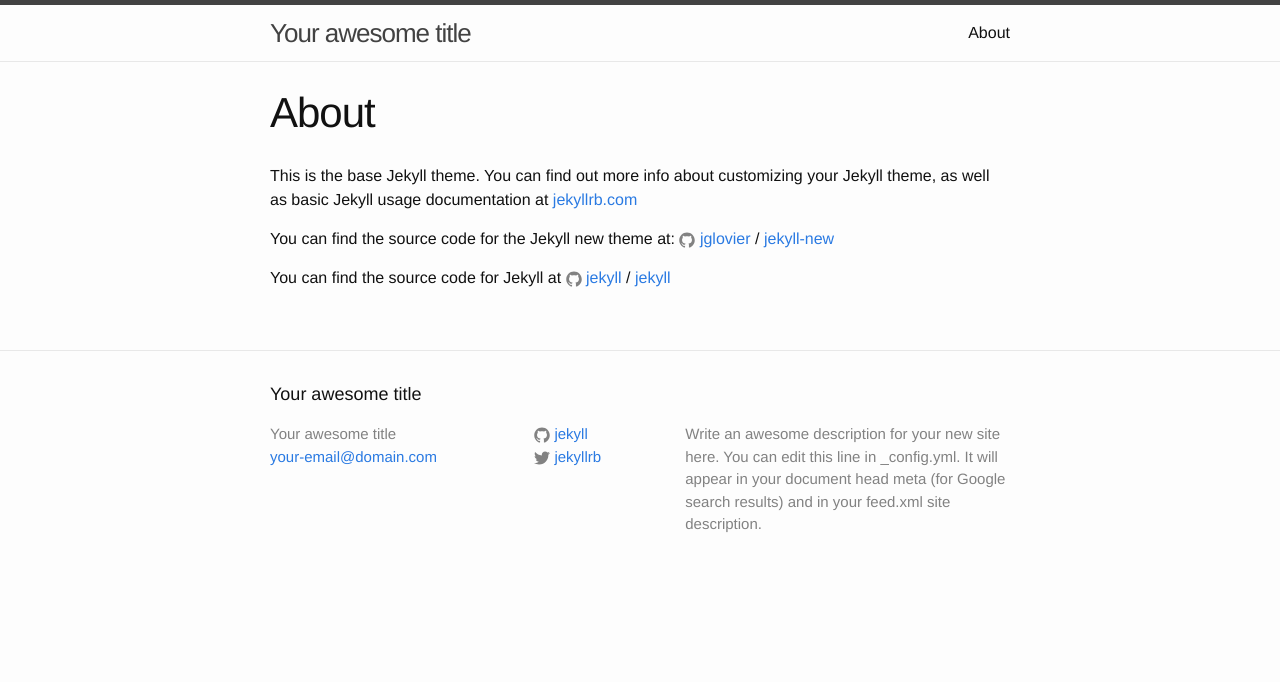
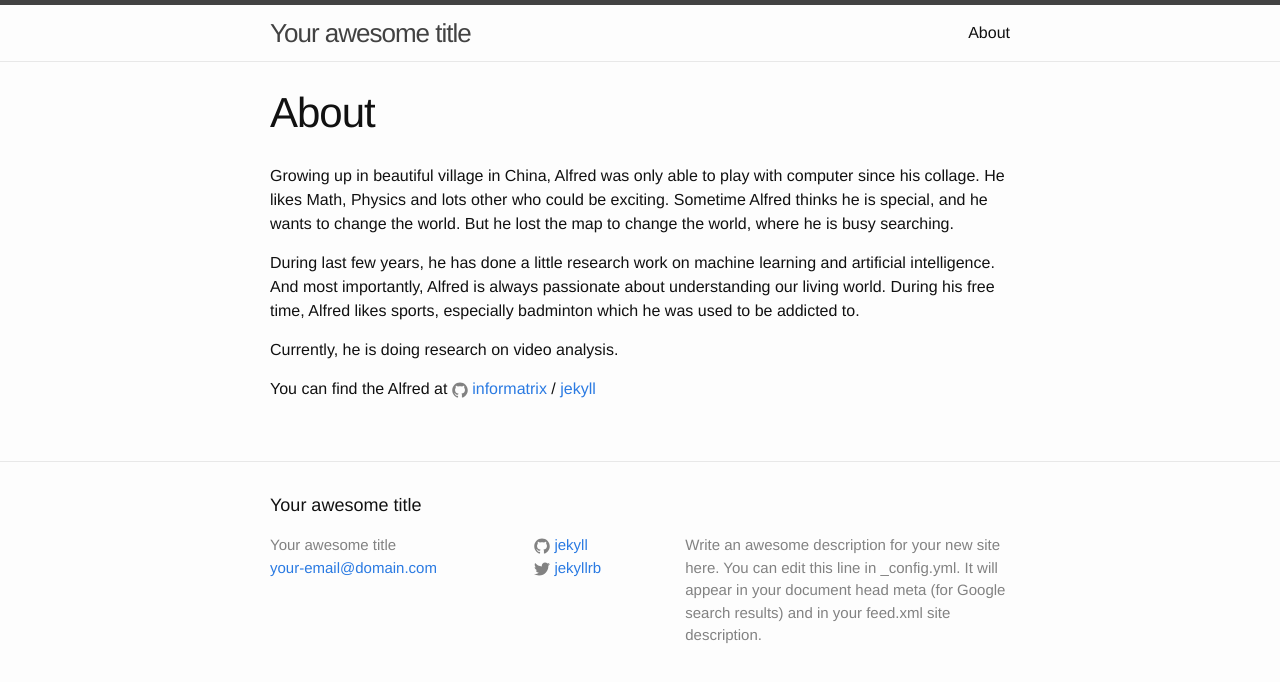
Before and after one commit to informatrix/informatrix.github.io, a Jekyll site: the page built from about.md, in a window 1280 px wide. Shown: the top 682 px of the page. Built offline with Jekyll 4.4.1, drawn with Linux system fonts in a browser that asks for light colours; nearby versions of some CDN libraries.

Commit message:
Update about.md

```diff
--- a/about.md
+++ b/about.md
@@ -4,12 +4,12 @@ title: About
 permalink: /about/
 ---
 
-This is the base Jekyll theme. You can find out more info about customizing your Jekyll theme, as well as basic Jekyll usage documentation at [jekyllrb.com](http://jekyllrb.com/)
+Growing up in beautiful village in China, Alfred was only able to play with computer since his collage. He likes Math, Physics and lots other who could be exciting. Sometime Alfred thinks he is special, and he wants to change the world. But he lost the map to change the world, where he is busy searching.
 
-You can find the source code for the Jekyll new theme at:
-{% include icon-github.html username="jglovier" %} /
-[jekyll-new](https://github.com/jglovier/jekyll-new)
+During last few years, he has done a little research work on machine learning and artificial intelligence. And most importantly, Alfred is always passionate about understanding our living world. During his free time, Alfred likes sports, especially badminton which he was used to be addicted to.
 
-You can find the source code for Jekyll at
-{% include icon-github.html username="jekyll" %} /
-[jekyll](https://github.com/jekyll/jekyll)
+Currently, he is doing research on video analysis.
+
+You can find the Alfred at
+{% include icon-github.html username="informatrix" %} /
+[jekyll](https://github.com/informatrix/)
```
